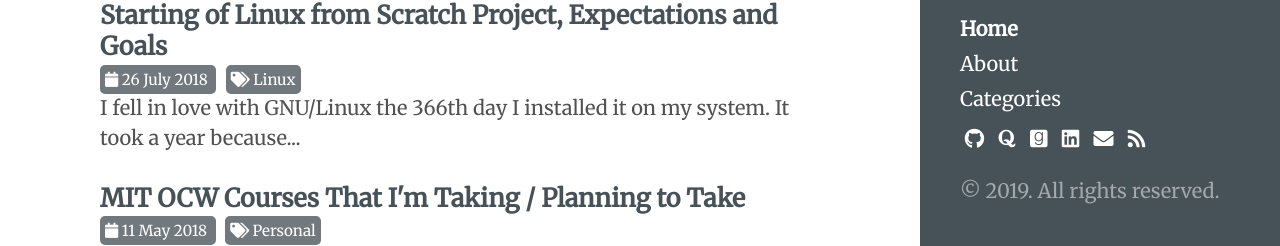
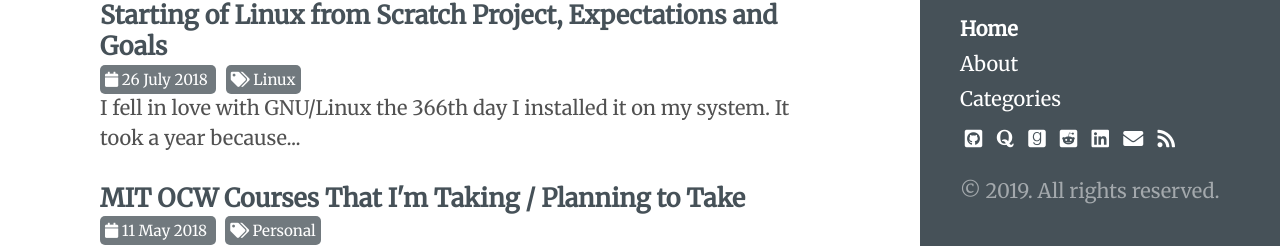
Before and after one commit to ovebepari/ovebepari.github.io, a Jekyll site: the page built from index.html, in a window 1280 px wide and 900 px high, scrolled down 522 px. Shown: the part 654-900 px from the top of the window. Built offline with Jekyll 4.4.1, drawn with Linux system fonts in a browser that asks for light colours.

Commit message:
added reddit

```diff
--- a/_includes/sidebar.html
+++ b/_includes/sidebar.html
@@ -28,13 +28,16 @@
 
 
       <span class="sidebar-nav-item social-links">
-        <a href="https://github.com/ovebepari" target="_blank"  style="border-bottom: none;"><i class="fab fa-github"></i></a>
+        <a href="https://github.com/ovebepari" target="_blank"  style="border-bottom: none;"><i class="fab fa-github-square"></i></a>
 
         &nbsp;
         <a href="https://quora.com/profile/Ove-Bepari" target="_blank" style="border-bottom: none;"><i class="fab fa-quora"></i></a>
 
         &nbsp;
         <a href="https://www.goodreads.com/ovebepari" target="_blank" style="border-bottom: none;"><i class="fab fa-goodreads"></i></a>
+
+        &nbsp;
+        <a href="https://www.reddit.com/user/ovebepari" target="_blank" style="border-bottom: none;"><i class="fab fa-reddit-square"></i></a>
 
         &nbsp;
         <a href="https://linkedin.com/in/ovebepari" target="_blank" style="border-bottom: none;"><i class="fab fa-linkedin"></i></a>
```
